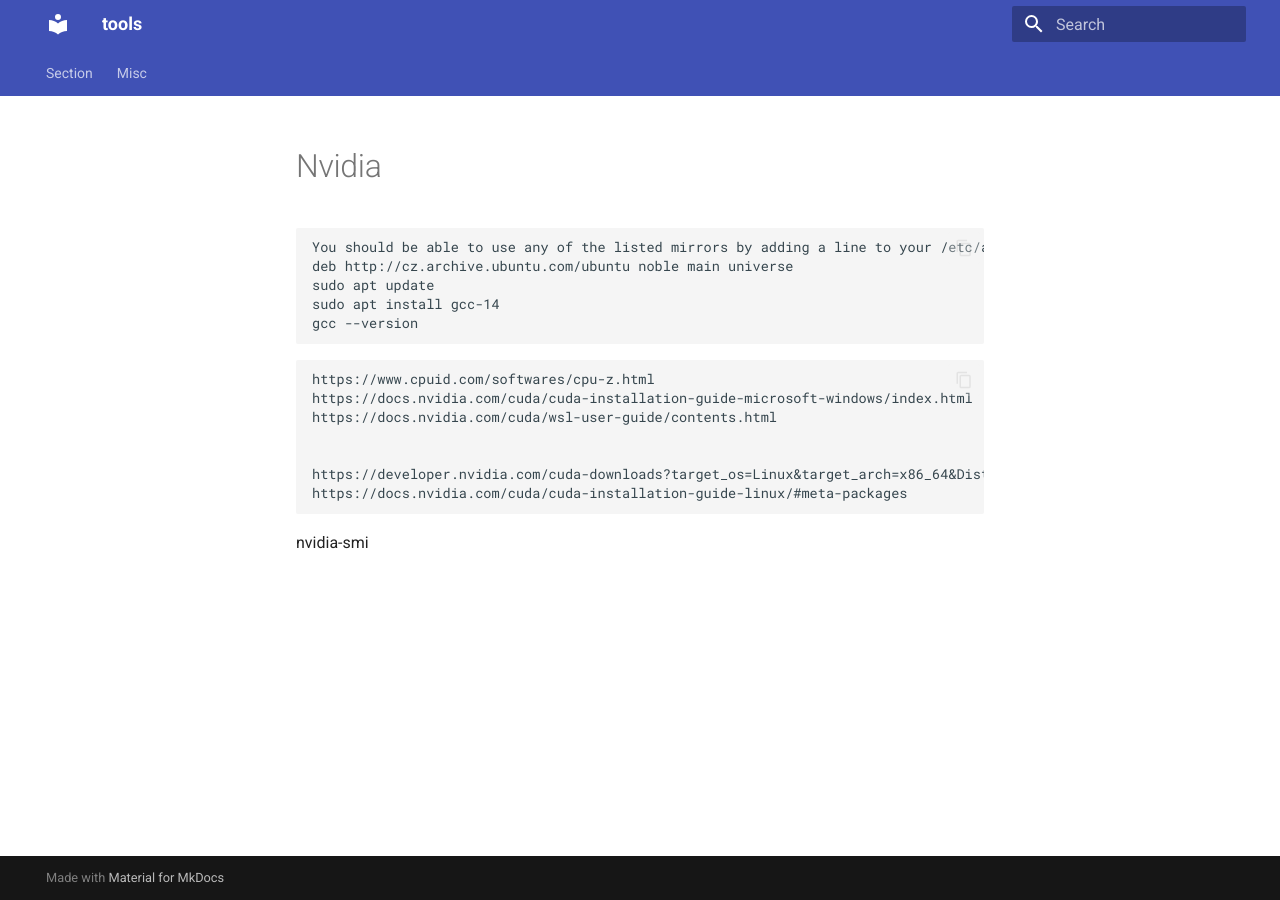
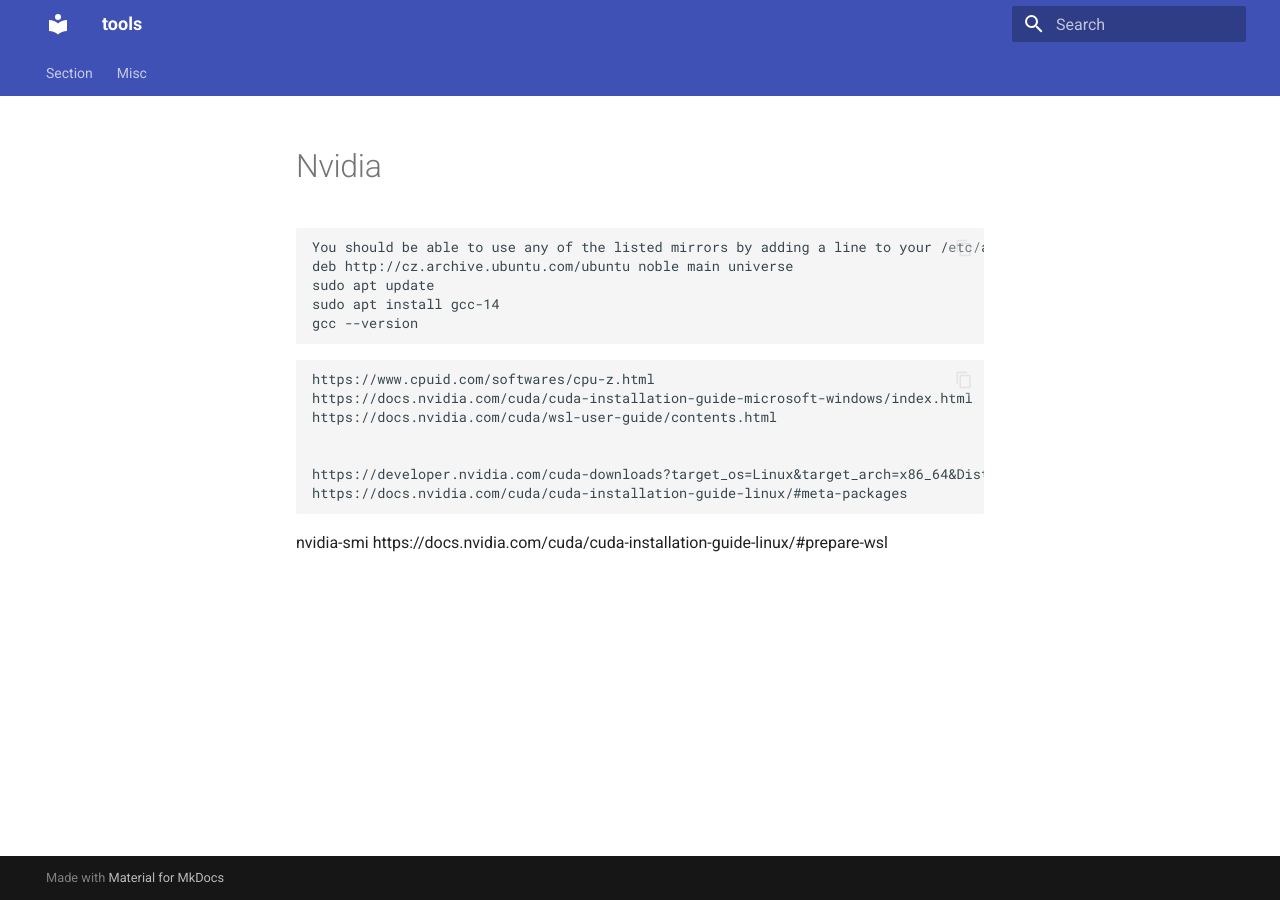
Before and after one commit to roshankarande/tools, an MkDocs documentation site: the page built from docs/misc/nvidia.md, in a window 1280 px wide. Built offline with MkDocs 1.6.1 and Material for MkDocs 9.7.7, drawn with Linux system fonts in a browser that asks for light colours; some of the changed lines change nothing that is shown.

Commit message:
Update nvidia.md

```diff
--- a/docs/misc/nvidia.md
+++ b/docs/misc/nvidia.md
@@ -19,3 +19,4 @@ https://docs.nvidia.com/cuda/cuda-installation-guide-linux/#meta-packages
 
 
 nvidia-smi
+https://docs.nvidia.com/cuda/cuda-installation-guide-linux/#prepare-wsl
```
